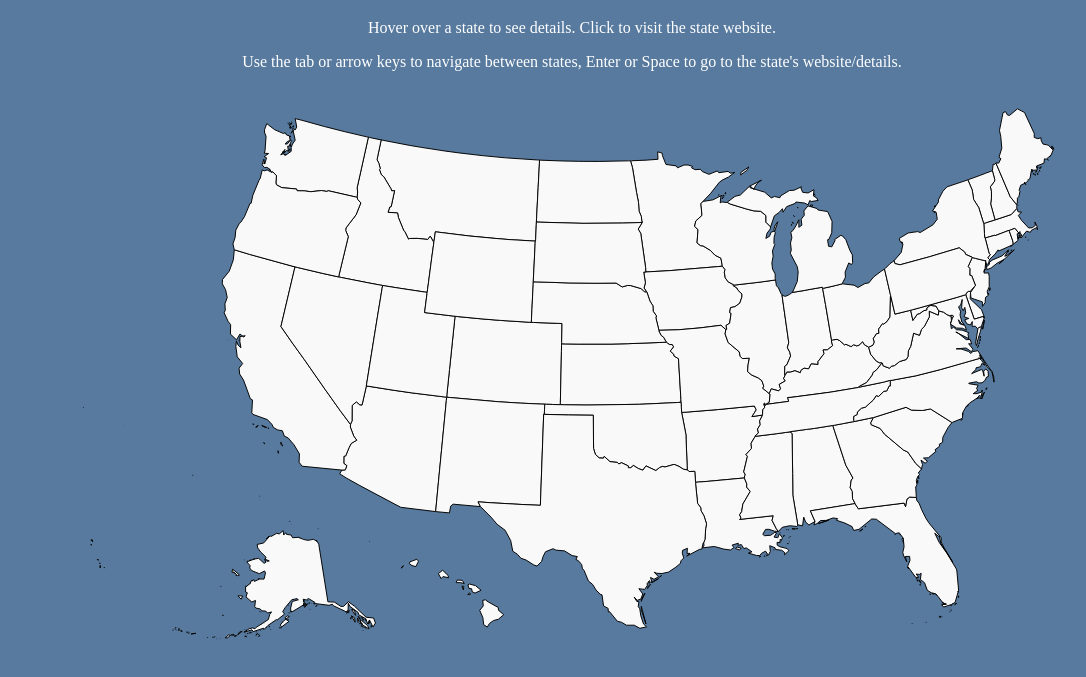
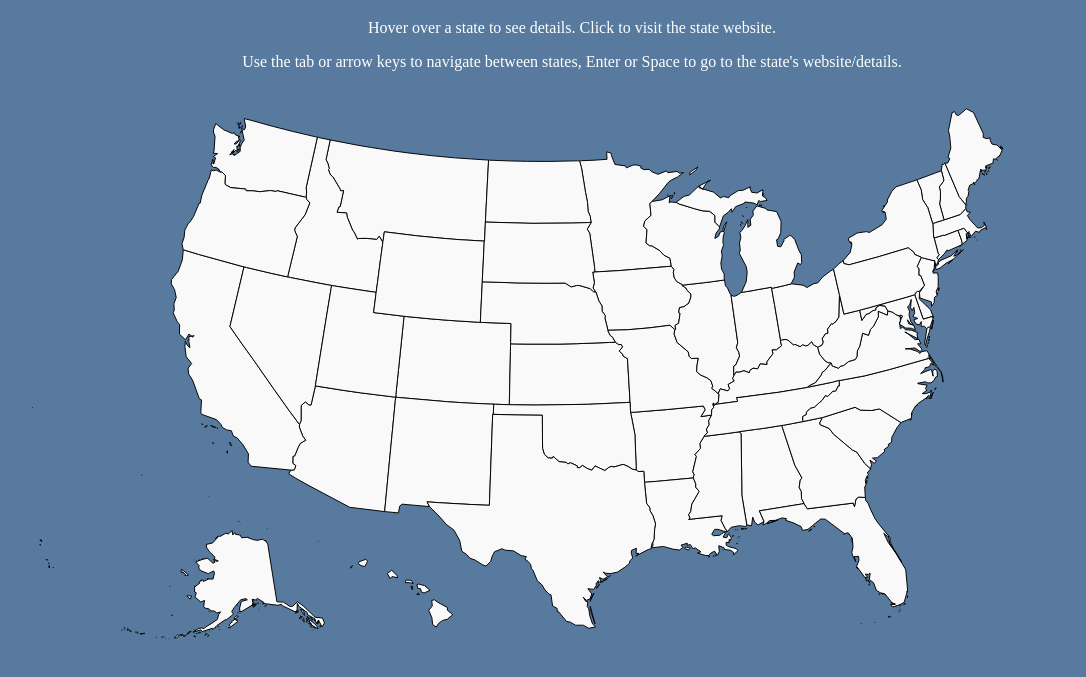
Before and after one commit to stevegmag/js-us-map-clickable, a website: page index.html in a window 1280 px wide. Shown: the part 109-786 px from the top of the page, without its empty margins (68-1154 px from the left). Drawn offline with Linux system fonts and the light colour scheme.

Commit message:
fixing preceived center misalignment on map

```diff
--- a/src/us-map-style.css
+++ b/src/us-map-style.css
@@ -1,8 +1,13 @@
 body {
   background-color: #577A9E;
   color: #ffffff;
-  padding: 5vh 5vw;
+  padding: 5vh 0;
   text-align: center;
+}
+#us-map {
+  width: auto ;
+  height: 85%;
+  margin-left: -8vw
 }
 /* Ensure focus indicators are visible */
 path:focus {
```
